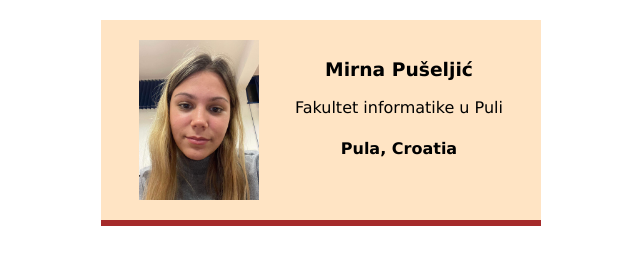
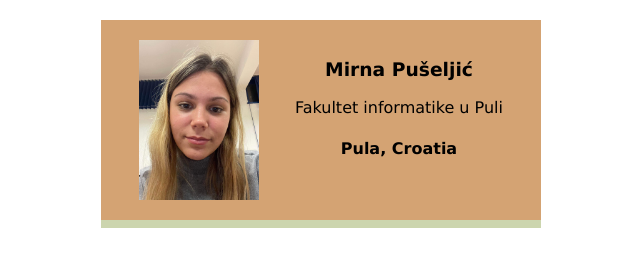
Before and after one commit to mpuseljic/business-card, a plain HTML site: page index.html in a window 1280 px wide. Shown: the whole page, without its empty margins (319-959 px from the left). Drawn offline with Linux system fonts and the light colour scheme.

Commit message:
Update style.css

```diff
--- a/style.css
+++ b/style.css
@@ -9,15 +9,14 @@ body{
 
 .card {
     width: 400px;
-    margin-left:auto;
-    margin-right:auto;
+    margin: 0 auto;
     padding: 20px;
     display: flex;
     justify-content: space-around;
     text-align: center;
     color: black;
-    background: bisque;
-    border-bottom: 6px solid brown;
+    background:#d4a373;
+    border-bottom: 8px solid #ccd5ae;
 
 
 
```
